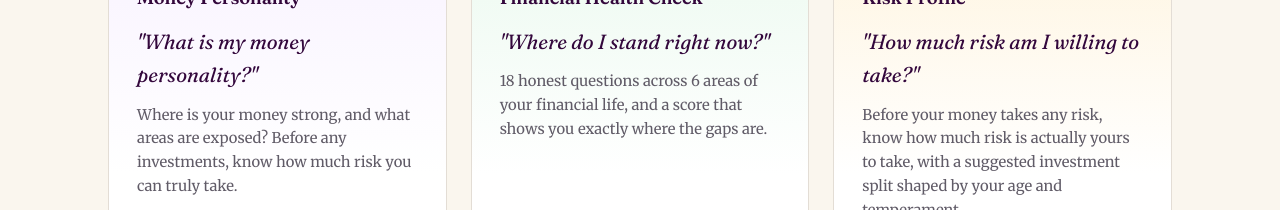
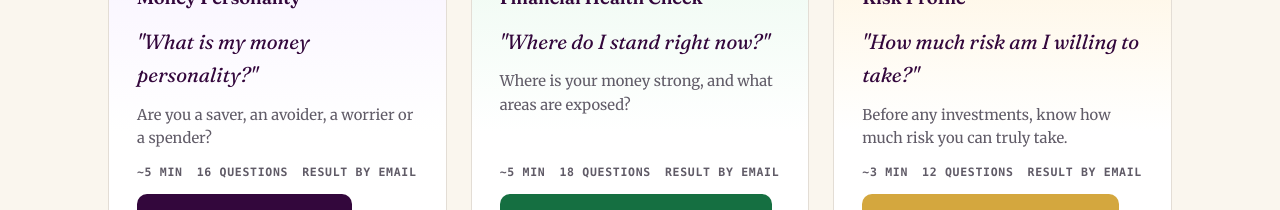
Before and after one commit to edwinlongjohn/chonzzi-web-app, a React (Vite) app: page /assessments in a window 1280 px wide. Shown: the part 590-800 px from the top of the page. Built offline with nearby package versions, Linux system fonts and the light colour scheme; no server answers.

Commit message:
changes to assessments cards descriptions

```diff
--- a/src/pages/ToolsPage.tsx
+++ b/src/pages/ToolsPage.tsx
@@ -42,7 +42,7 @@ export default function AssessmentsHub() {
               tag="Money Personality Assessment"
               title="Money Personality"
               question="What is my money personality?"
-              description=" Where is your money strong, and what areas are exposed? Before any investments, know how much risk you can truly take."
+              description=" Are you a saver, an avoider, a worrier or a spender?"
               meta={["~5 min", "16 questions", "Result by email"]}
               ctaLabel="My personality is…"
               to="/assessments/personality"
@@ -52,7 +52,7 @@ export default function AssessmentsHub() {
               tag="Financial Health Check"
               title="Financial Health Check"
               question="Where do I stand right now?"
-              description="18 honest questions across 6 areas of your financial life, and a score that shows you exactly where the gaps are."
+              description="Where is your money strong, and what areas are exposed?"
               meta={["~5 min", "18 questions", "Result by email"]}
               ctaLabel="Are my finances in order?"
               to="/assessments/health-check"
@@ -62,7 +62,7 @@ export default function AssessmentsHub() {
               tag="Risk Profile Assessment"
               title="Risk Profile"
               question="How much risk am I willing to take?"
-              description="Before your money takes any risk, know how much risk is actually yours to take, with a suggested investment split shaped by your age and temperament."
+              description="Before any investments, know how much risk you can truly take."
               meta={["~3 min", "12 questions", "Result by email"]}
               ctaLabel="What's my risk profile?"
               to="/assessments/risk-profile"
```
